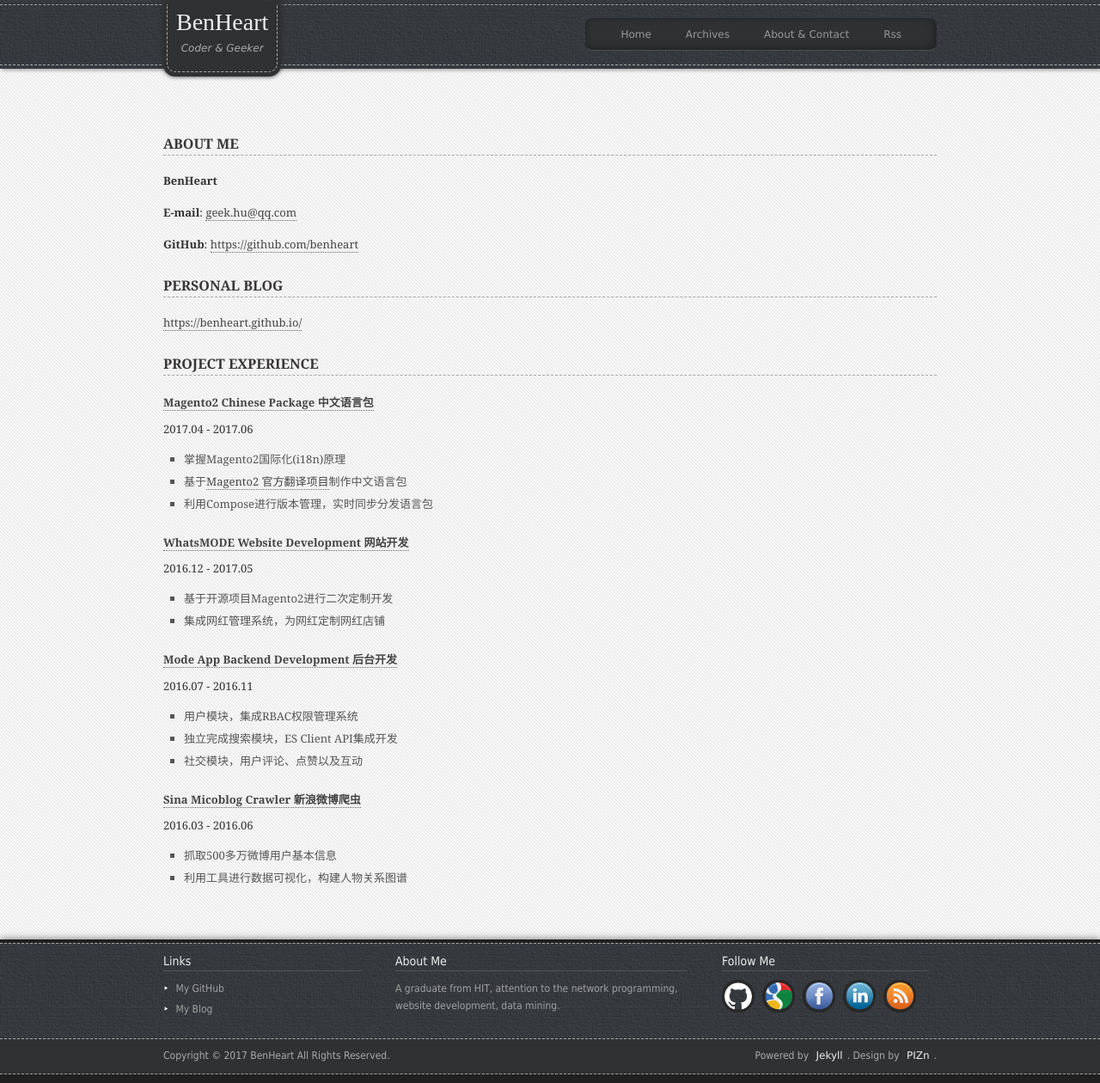
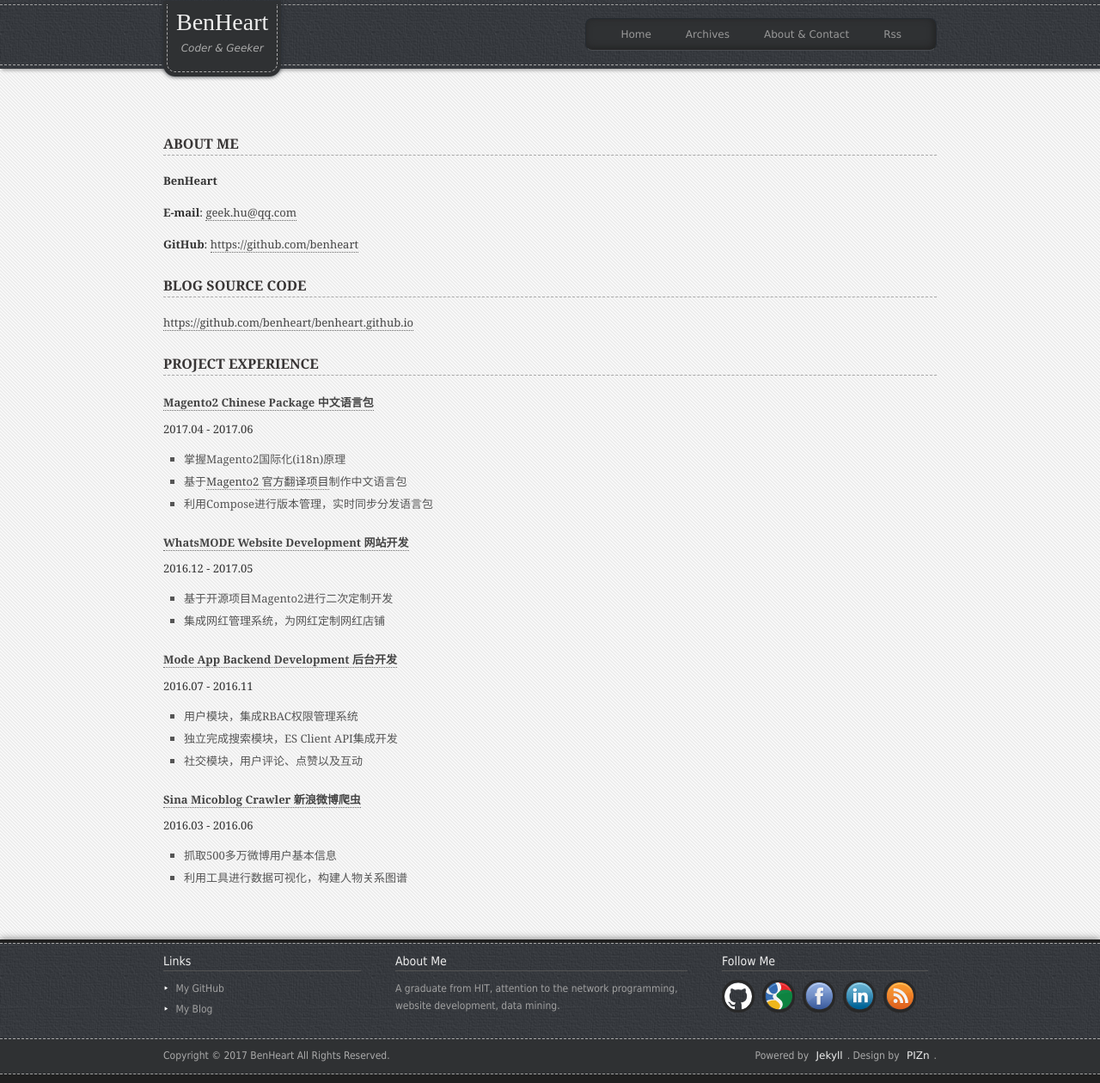
Before and after one commit to benheart/benheart.github.io, a Jekyll site: the page built from contact.html, in a window 1280 px wide. Shown: the whole page at 86% size. Built offline with Jekyll 4.4.1, drawn with Linux system fonts in a browser that asks for light colours.

Commit message:
Modify contact page.

```diff
--- a/contact.html
+++ b/contact.html
@@ -8,11 +8,10 @@
 			<article class="entry">
 				<h3>ABOUT ME</h3>
 				<p><b>{{ site.author.name }}</b></p>
-				<p><b>E-mail</b>: <a href="mailto:{{ site.author.email }}" title="Mail to ben">{{ site.author.email
-					}}</a></p>
-				<p><b>GitHub</b>: <a href="https://github.com/benheart" target="_blank">https://github.com/benheart</a></p>
-                <h3>PERSONAL BLOG</h3>
-				<p><a href="{{ site.url }}" title="Home Page">{{ site.url }}</a></p>
+				<p><b>E-mail</b>: <a href="mailto:{{ site.author.email }}" title="Mail to ben">{{ site.author.email }}</a></p>
+				<p><b>GitHub</b>: <a href="{{ site.follow.github }}" target="_blank">{{ site.follow.github }}</a></p>
+                <h3>BLOG SOURCE CODE</h3>
+				<p><a href="https://github.com/benheart/benheart.github.io" title="Home Page" target="_blank">https://github.com/benheart/benheart.github.io</a></p>
                 <h3>PROJECT EXPERIENCE</h3>
 
 				<h6><a href="https://github.com/benheart/magento2_zh_hans_cn" target="_blank">Magento2 Chinese Package 中文语言包</a></h6>
```
